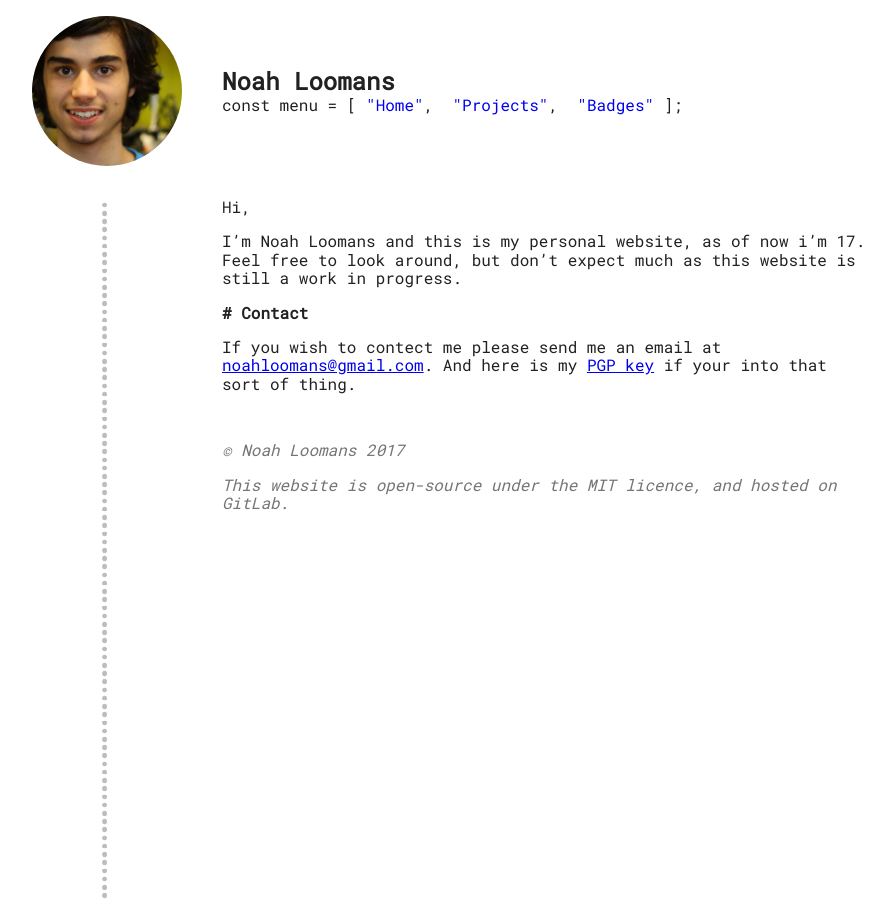
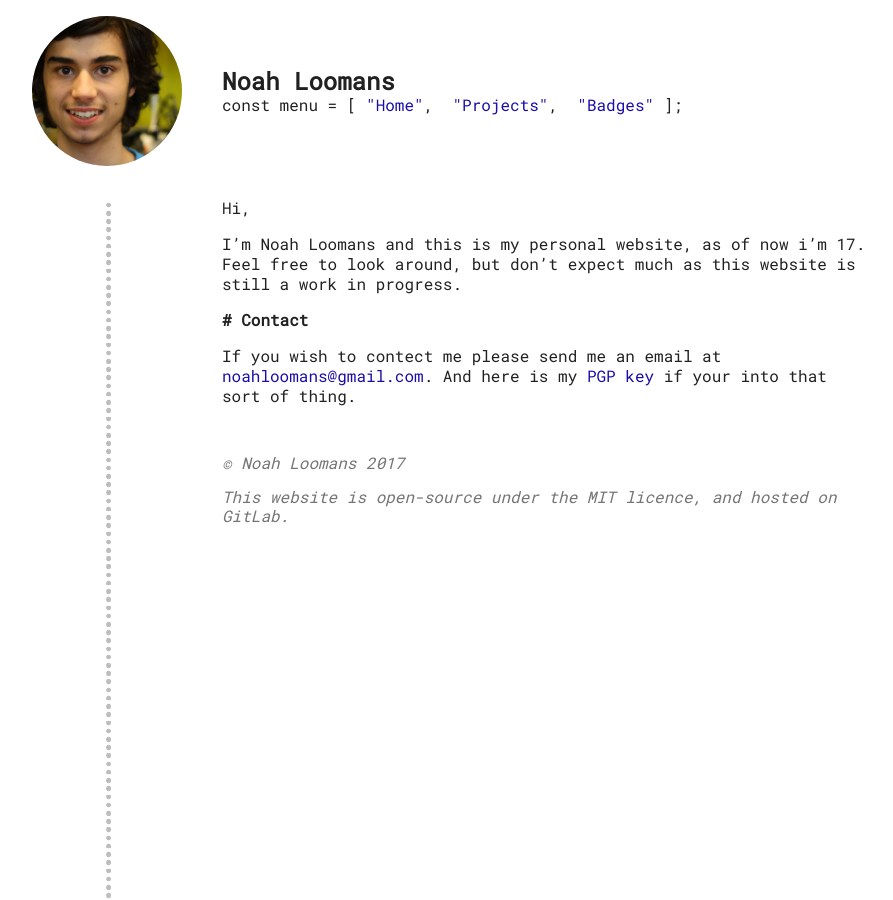
Before and after one commit to vcastilh/translation-noahMakefile, a Jekyll site: the page built from index.md, in a window 1280 px wide. Shown: the whole page, without its empty margins (188-1081 px from the left). Built offline with Jekyll 4.4.1, drawn with Linux system fonts in a browser that asks for light colours.

Commit message:
Tweak style changes
Signed-off-by: Noah Loomans <noahloomans@gmail.com>

```diff
--- a/style/_header.scss
+++ b/style/_header.scss
@@ -18,13 +18,13 @@ header {
       border-image-repeat: round;
       border-width: 0  8px 0 0;
       margin-top: 32px;
-      width: 50%;
+      width: calc(50% + 4px);
       flex-grow: 1;
     }
-  }
 
-  a {
-    text-decoration: none;
+    a:hover {
+      background-color: inherit;
+    }
   }
 
   .logo {
--- a/style/main.scss
+++ b/style/main.scss
@@ -30,6 +30,7 @@ main, footer {
 
 main {
   margin-top: 32px;
+  line-height: 20px;
 }
 
 footer {
@@ -38,3 +39,13 @@ footer {
   padding-top: 16px;
   padding-bottom: 16px;
 }
+
+a {
+  text-decoration: none;
+  color: #1a0dab;
+  outline: none;
+
+  &:hover, &:focus {
+    background-color: #ececec;
+  }
+}
```
